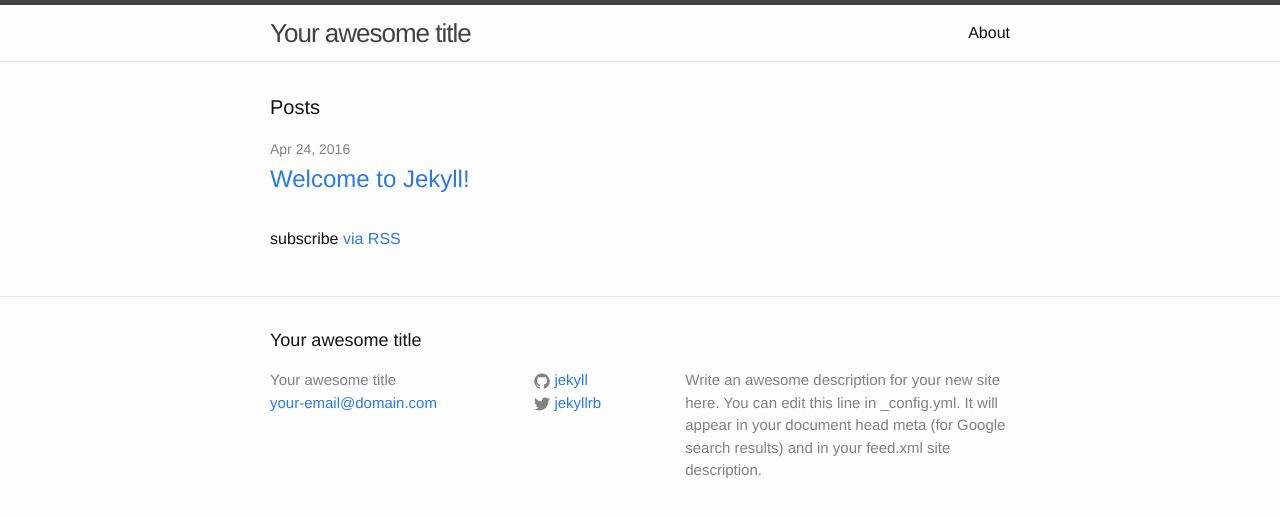
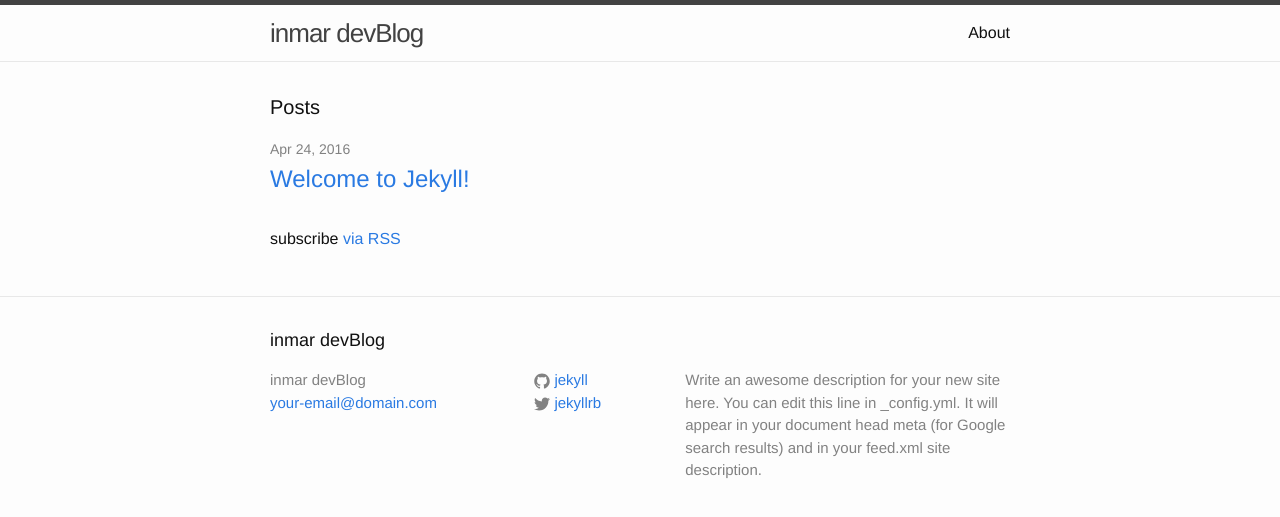
Before and after one commit to pnjoku/devblog, a Jekyll site: the page built from index.html, in a window 1280 px wide. Shown: the top 517 px of the page. Built offline with Jekyll 4.4.1, drawn with Linux system fonts in a browser that asks for light colours.

Commit message:
Update _config.yml

```diff
--- a/_config.yml
+++ b/_config.yml
@@ -6,7 +6,7 @@
 # 'jekyll serve'. If you change this file, please restart the server process.
 
 # Site settings
-title: Your awesome title
+title: inmar devBlog
 email: your-email@domain.com
 description: > # this means to ignore newlines until "baseurl:"
   Write an awesome description for your new site here. You can edit this
```
